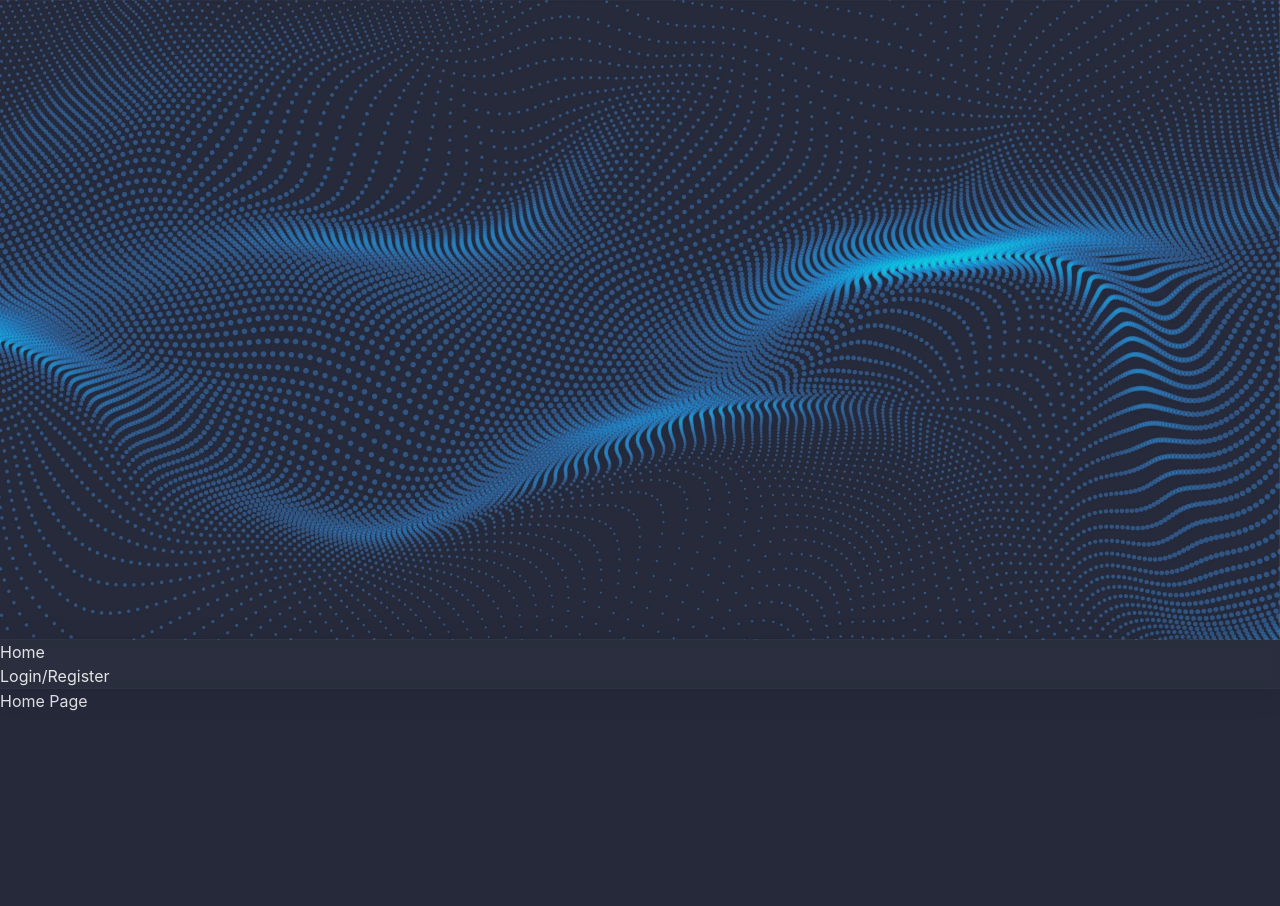
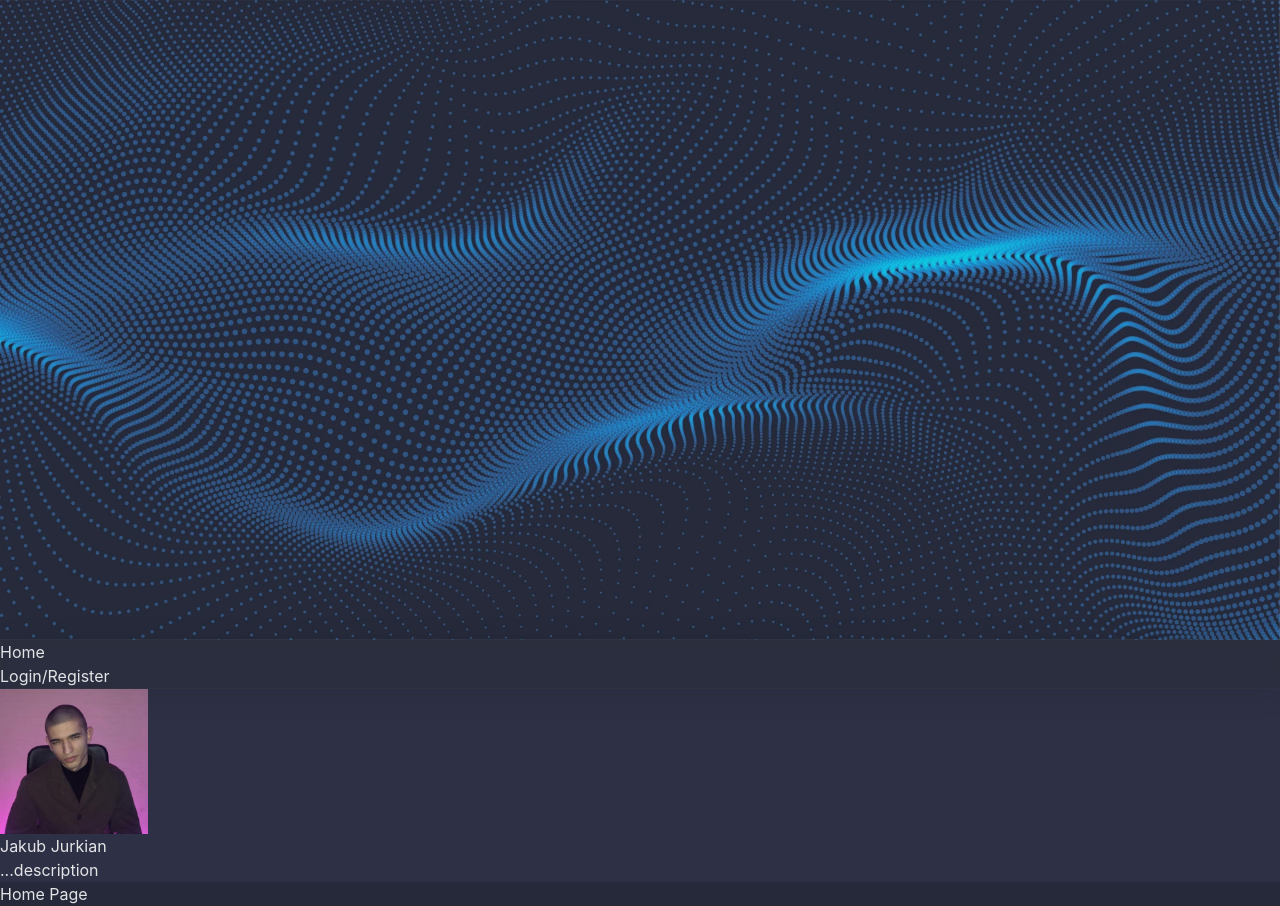
Before and after one commit to JakubJurkian/tech-blog, a React (Vite) app: page / in a window 1280 px wide. Before the commit the page ends 800 px from the top, so only its background shows below. Built offline with nearby package versions, Linux system fonts and the light colour scheme.

Commit message:
created & designed 'me' card in home page

```diff
--- a/src/index.css
+++ b/src/index.css
@@ -9,9 +9,7 @@
 
   color-scheme: light dark;
   color: rgba(255, 255, 255, 0.87);
-  background-color: #242424;
   background-color: rgb(37, 41, 58);
-  /* filter: blur(4px); */
 
   font-synthesis: none;
   text-rendering: optimizeLegibility;
--- /dev/null
+++ b/src/pages/Home.module.css
@@ -0,0 +1,3 @@
+.bg-card {
+  background-color: rgb(46, 49, 70);
+}
--- a/src/pages/Home.tsx
+++ b/src/pages/Home.tsx
@@ -1,8 +1,27 @@
+import classes from './Home.module.css';
+
 function HomePage() {
   return (
-    <>
-      <h1>Home Page</h1>
-    </>
+    <div className="flex flex-col relative">
+      <div
+        className={`${classes['bg-card']} flex p-6 m-auto rounded-xl shadow-md relative bottom-32`}
+      >
+        <img
+          src="./me.jpg"
+          alt=""
+          width="148"
+          height="148"
+          className="rounded-lg mr-8"
+        />
+        <div>
+          <h2 className='text-2xl'>Jakub Jurkian</h2>
+          <p>...description</p>
+        </div>
+      </div>
+      <div>
+        <h1>Home Page</h1>
+      </div>
+    </div>
   );
 }
 
```
Also changed, not shown: public/me.jpg (added), src/components/Author.tsx (added).
